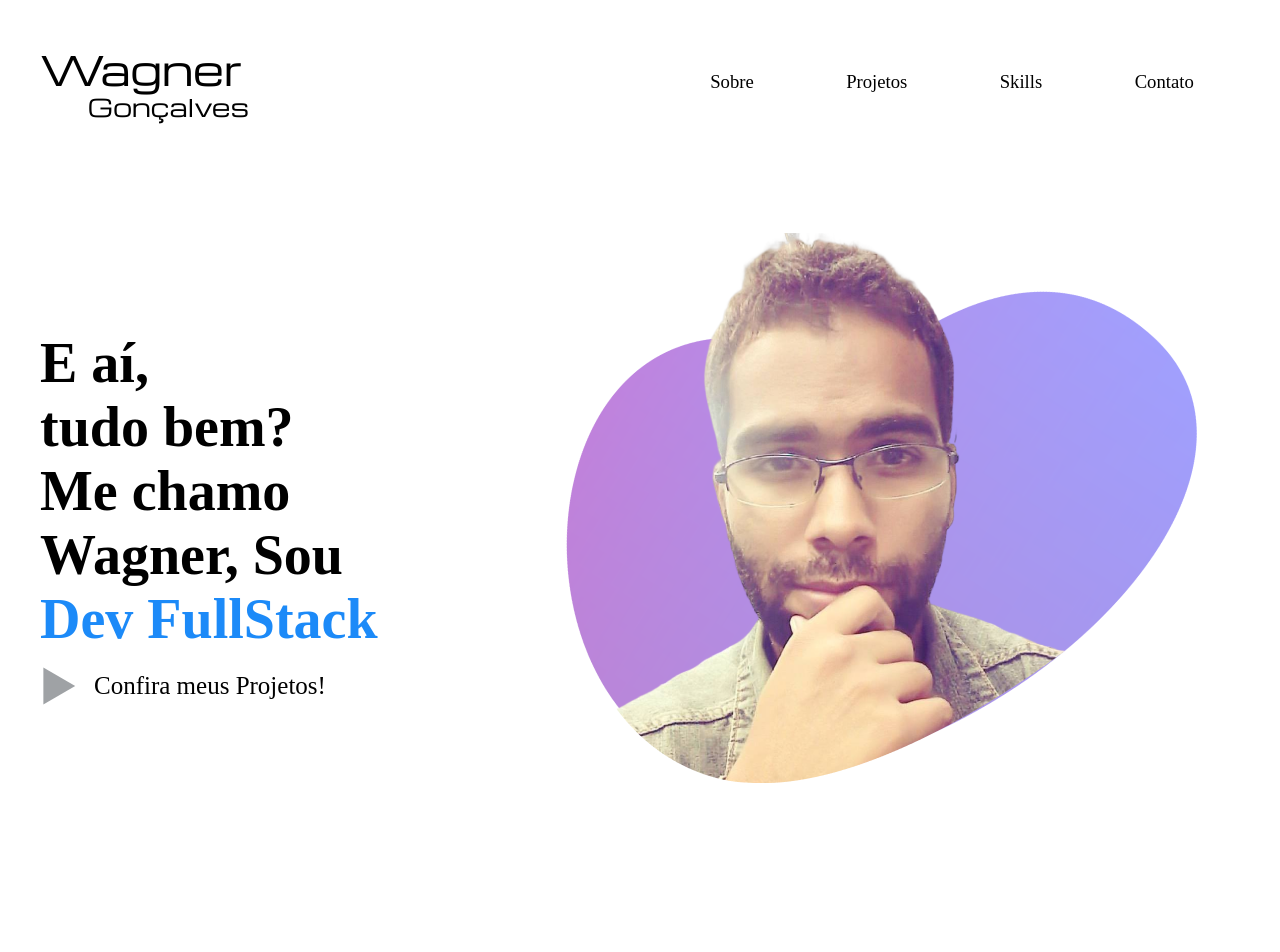
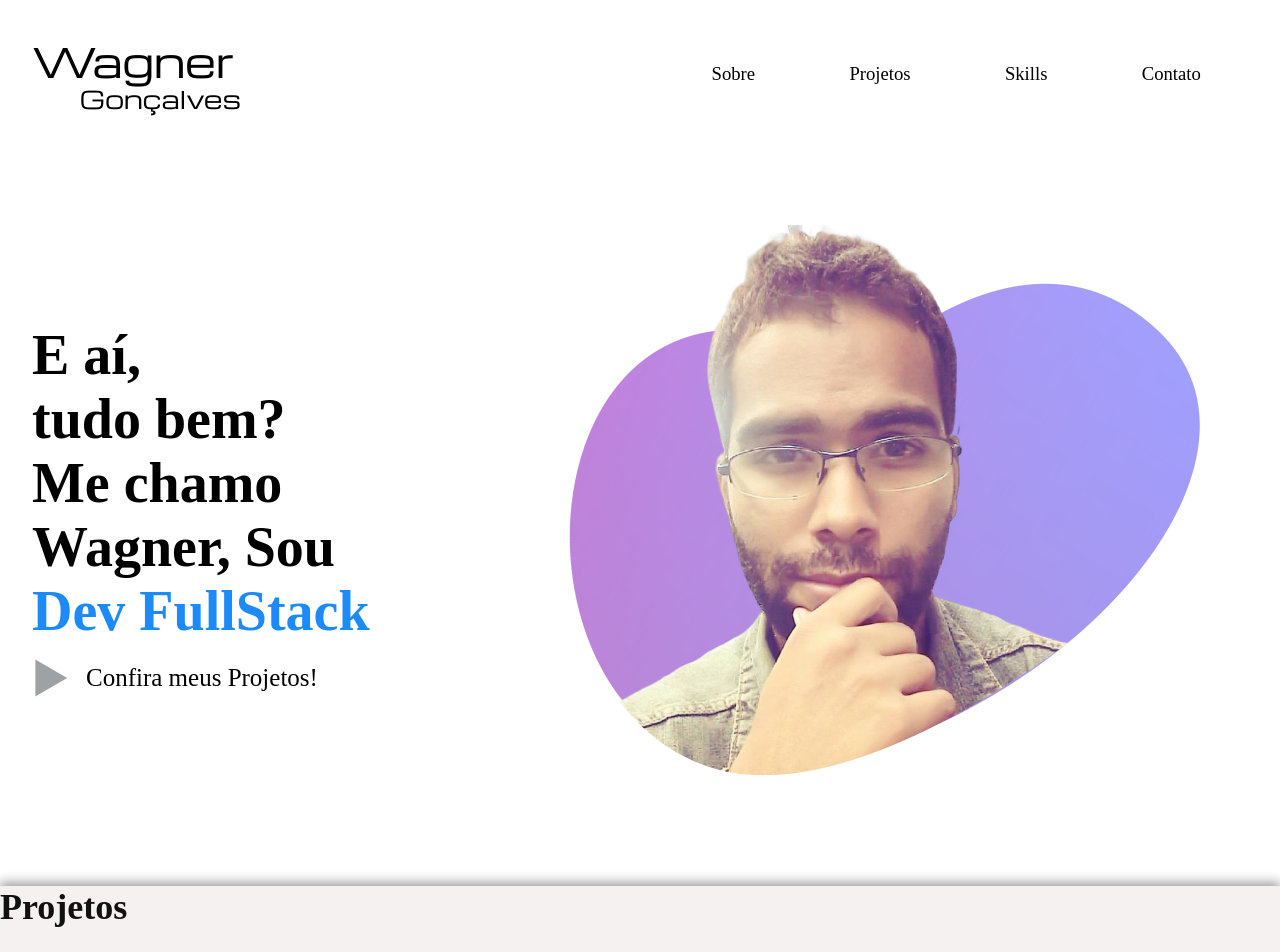
Before and after one commit to WagnerTerry/portfolio, a React (Vite) app: page / in a window 1280 px wide. Shown: the top 952 px of the page. Before the commit the page ends 872 px from the top, so only its background shows below. Built offline with nearby package versions, Linux system fonts and the light colour scheme.

Commit message:
chore: ajuste de layout

```diff
--- a/src/App.scss
+++ b/src/App.scss
@@ -3,12 +3,13 @@ html {
 }
 
 body {
-  // margin: 0;
-  // padding: 0;
+  margin: 0;
   font-size: 18pt;
-  padding: 2rem;
   background-color: #fff;
   color: #111;
+
+  #about {
+    padding: 2rem;
 
     header {
       display: flex;
@@ -64,12 +65,10 @@ body {
       color: #09e1bd;
     }
 
-  main {
     .presentation {
       margin-top: 80px;
       display: flex;
       align-items: center;
-
 
       span {
         color: #000;
@@ -120,6 +119,17 @@ body {
     }
   }
 
+  #projects {
+    margin: 0;
+    background: #f6f1f1;
+    height: 800px;
+    box-shadow: 0 -5px 10px rgba(0, 0, 0, 0.3),
+      // Sombra superior
+      0 5px 10px rgba(0, 0, 0, 0.3); // Sombra inferior
+    transition: box-shadow 0.3s ease;
+  }
+}
+
 // img {
 //   width: 160px;
 //   height: 160px;
@@ -136,7 +146,6 @@ body {
 //   font-weight: bold;
 //   cursor: pointer;
 // }
-}
 
 @media (max-width: 750px) {
   body {
--- a/src/App.tsx
+++ b/src/App.tsx
@@ -5,6 +5,7 @@ import "./App.scss";
 function App() {
   return (
     <div>
+      <div id="about">
         <header>
           <div className="full_name">
             <strong className="first_name">Wagner</strong>
@@ -97,7 +98,6 @@ function App() {
         </div> */}
         </header>
 
-      <main>
         <div className="presentation">
           <div className="presentation-text">
             <span>
@@ -117,6 +117,11 @@ function App() {
           <div className="profile-picture">
             <img src={Profile} alt="Foto de perfil" />
           </div>
+        </div>
+      </div>
+
+      <div id="projects">
+        <h2>Projetos</h2>
       </div>
 
       {/* <div id="teste">
@@ -164,7 +169,6 @@ function App() {
           <button>Baixar currículo</button>
         </a>
         </div> */}
-      </main>
       {/* <div id='skills'>
         <span>teste</span>
       </div> */}
```
Lines whose indentation alone changed are shown as unchanged.
